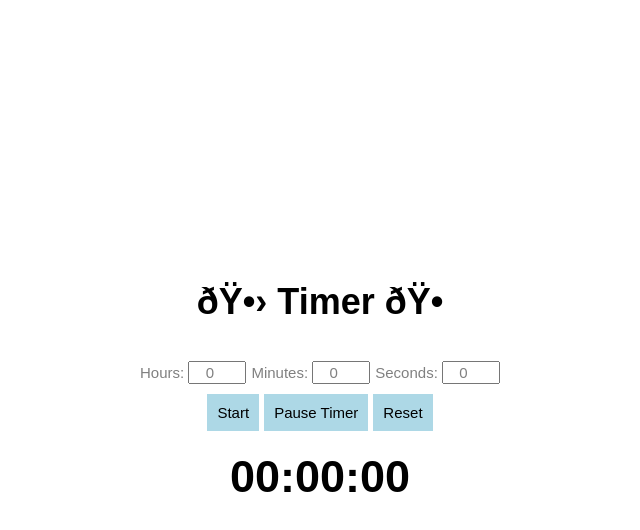
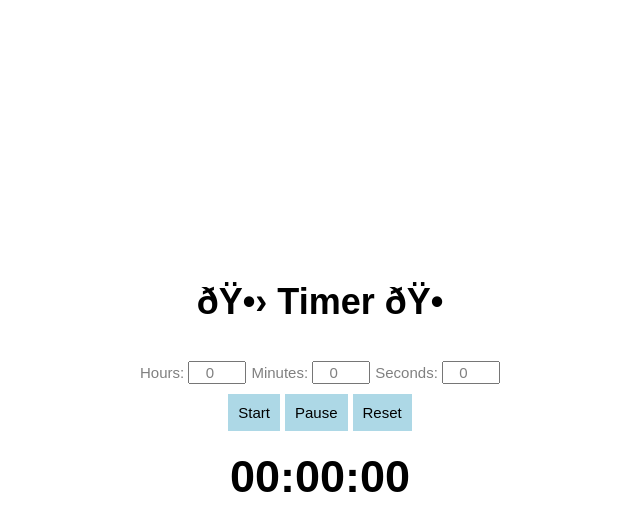
Before and after one commit to devdeankang/LightTimer, a plain HTML site: page index.html in a window 1280 px wide. Both pictures are taken after a click on the button "Reset". Shown: the whole page, without its empty margins (320-960 px from the left). Drawn offline with Linux system fonts and the light colour scheme.

Commit message:
Update index.html

```diff
--- a/index.html
+++ b/index.html
@@ -130,7 +130,7 @@
             document.getElementById('timerDisplay').textContent = "00:00:00";
             document.getElementById('timerDisplay').style.color = "black";
             document.getElementById('timerDisplay').style.fontWeight = "bold";
-            document.getElementById('pauseButton').textContent = "Pause Timer";
+            document.getElementById('pauseButton').textContent = "Pause";
         }
 
         function showNotification() {
```
